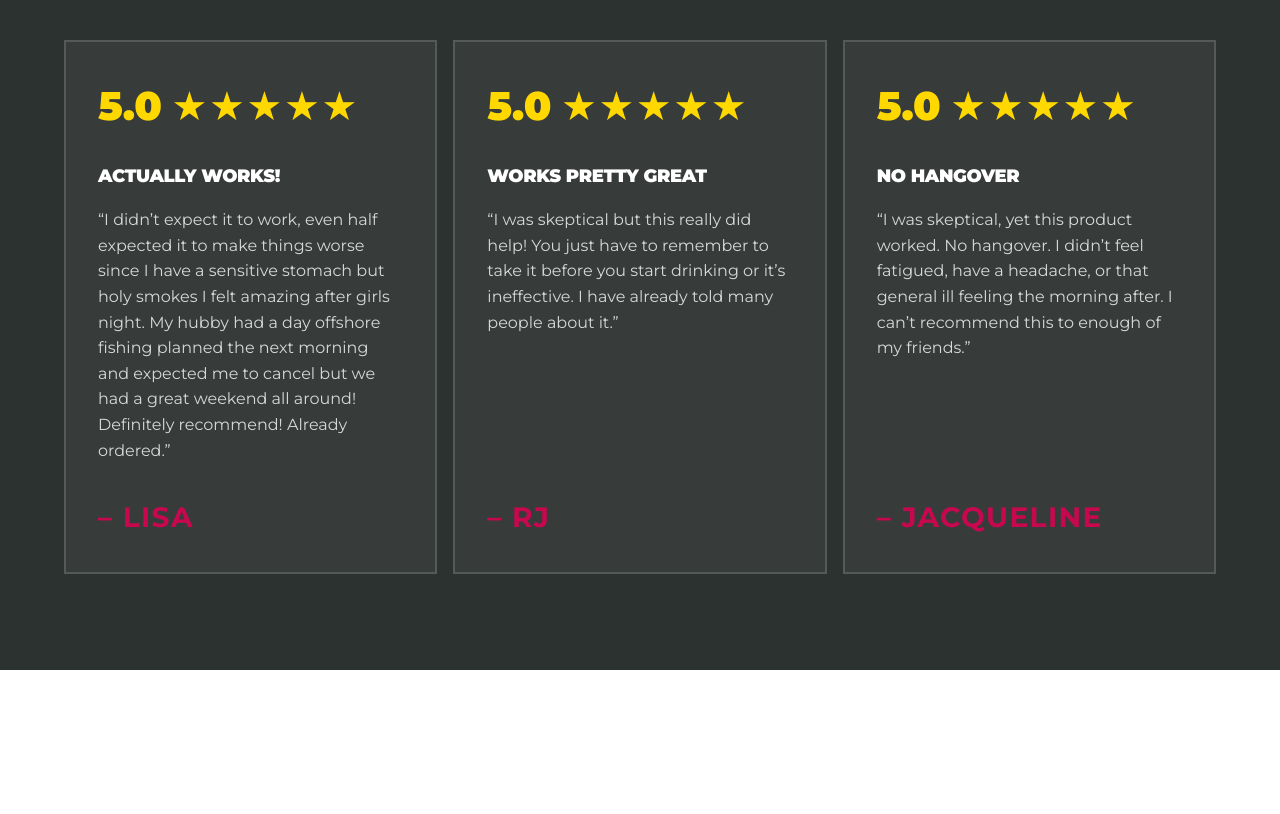
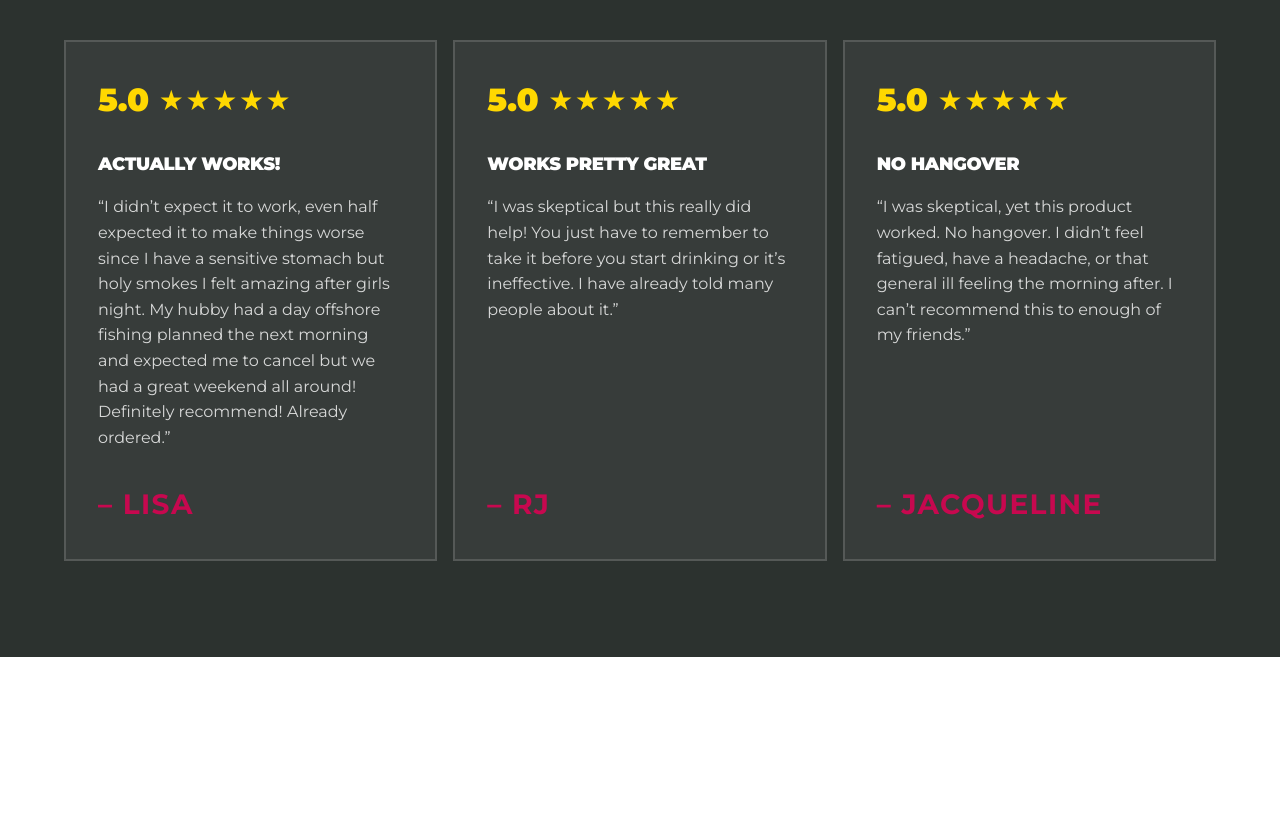
Before and after one commit to Mark-on-Git/H180-site-v5.3, a plain HTML site: page doa180.html in a window 1280 px wide. Shown: the part 1784-2598 px from the top of the page. Drawn offline with Linux system fonts and the light colour scheme.

Commit message:
Add files via upload

```diff
--- a/doa180.html
+++ b/doa180.html
@@ -44,10 +44,10 @@
 .reviews__track{display:flex;gap:1rem;transition:transform 0.5s ease;cursor:grab}
 .reviews__track.is-dragging{cursor:grabbing;transition:none}
 .review-card{width:85%;border:2px solid rgba(255,255,255,0.15);background:rgba(255,255,255,0.05);padding:2rem;display:flex;flex-direction:column;justify-content:space-between;flex-shrink:0;user-select:none}
-.review-card__stars{margin-bottom:1.5rem;font-size:2.5rem;letter-spacing:0;display:flex;align-items:center;gap:0.1rem;flex-wrap:wrap}
-.review-card__rating{font-size:2.5rem;font-weight:900;color:#FFD800;margin-right:0.5rem;flex-shrink:0}
-.review-card__star--filled{color:#FFD800;flex-shrink:0}
-.review-card__star--empty{color:rgba(255,255,255,0.2);flex-shrink:0}
+.review-card__stars{margin-bottom:1.5rem;font-size:1.75rem;letter-spacing:0;display:flex;align-items:center;gap:0.1rem}
+.review-card__rating{font-size:2rem;font-weight:900;color:#FFD800;margin-right:0.5rem;flex-shrink:0}
+.review-card__star--filled{color:#FFD800}
+.review-card__star--empty{color:rgba(255,255,255,0.2)}
 .review-card__title{font-size:1.125rem;font-weight:900;text-transform:uppercase;letter-spacing:-0.02em;color:#fff;margin-bottom:1rem}
 .review-card__body{font-size:1rem;line-height:1.6;color:rgba(255,255,255,0.8);margin-bottom:2rem;flex-grow:1}
 .review-card__name{font-size:1.75rem;font-weight:700;text-transform:uppercase;letter-spacing:0.05em;color:#C7084F}
```
